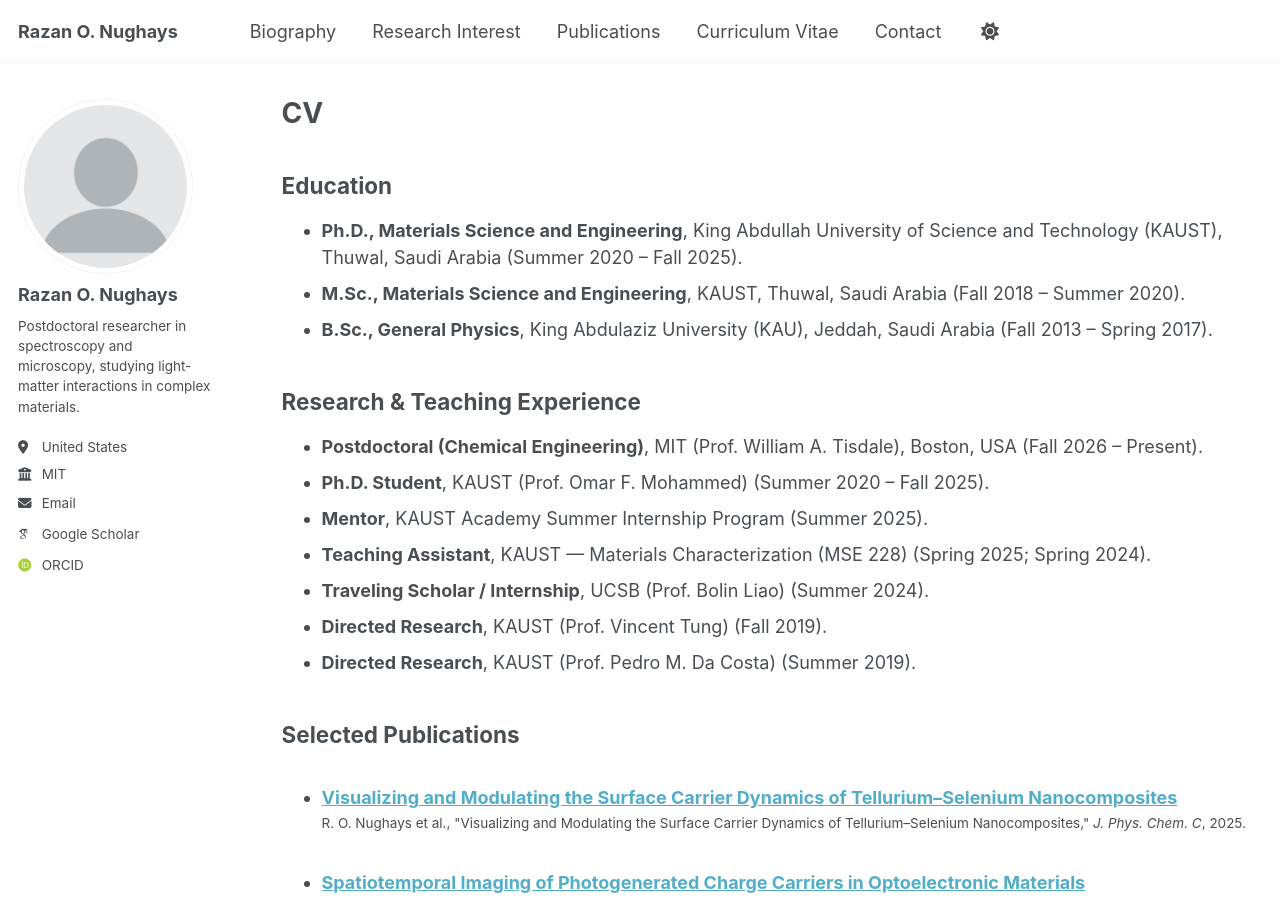
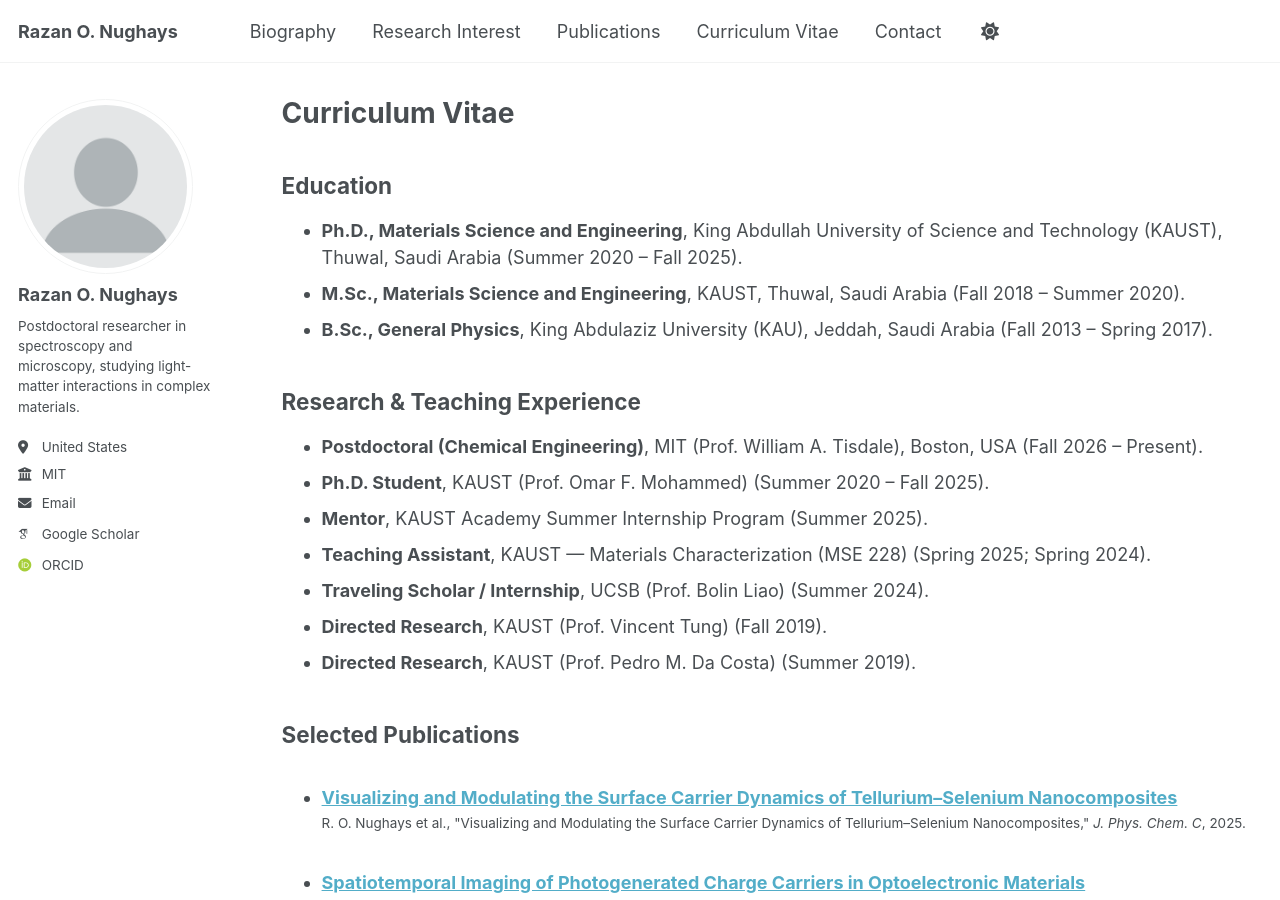
Before and after one commit to RazanNughays/RazanNughays.github.io, a Jekyll site: the page built from _pages/Curriculum Vitae.md, in a window 1280 px wide and 900 px high. Built offline with Jekyll 4.4.1, drawn with Linux system fonts in a browser that asks for light colours; some web fonts are replaced; a script bundle is joined from its source files by our own code; library files that are not in the unit come from our copies.

Commit message:
Update Curriculum Vitae.md

```diff
--- a/_pages/Curriculum Vitae.md
+++ b/_pages/Curriculum Vitae.md
@@ -1,7 +1,7 @@
 ---
 layout: archive
-title: "CV"
-permalink: /cv/
+title: "Curriculum Vitae"
+permalink: /CV/
 author_profile: true
 redirect_from:
   - /resume
```
